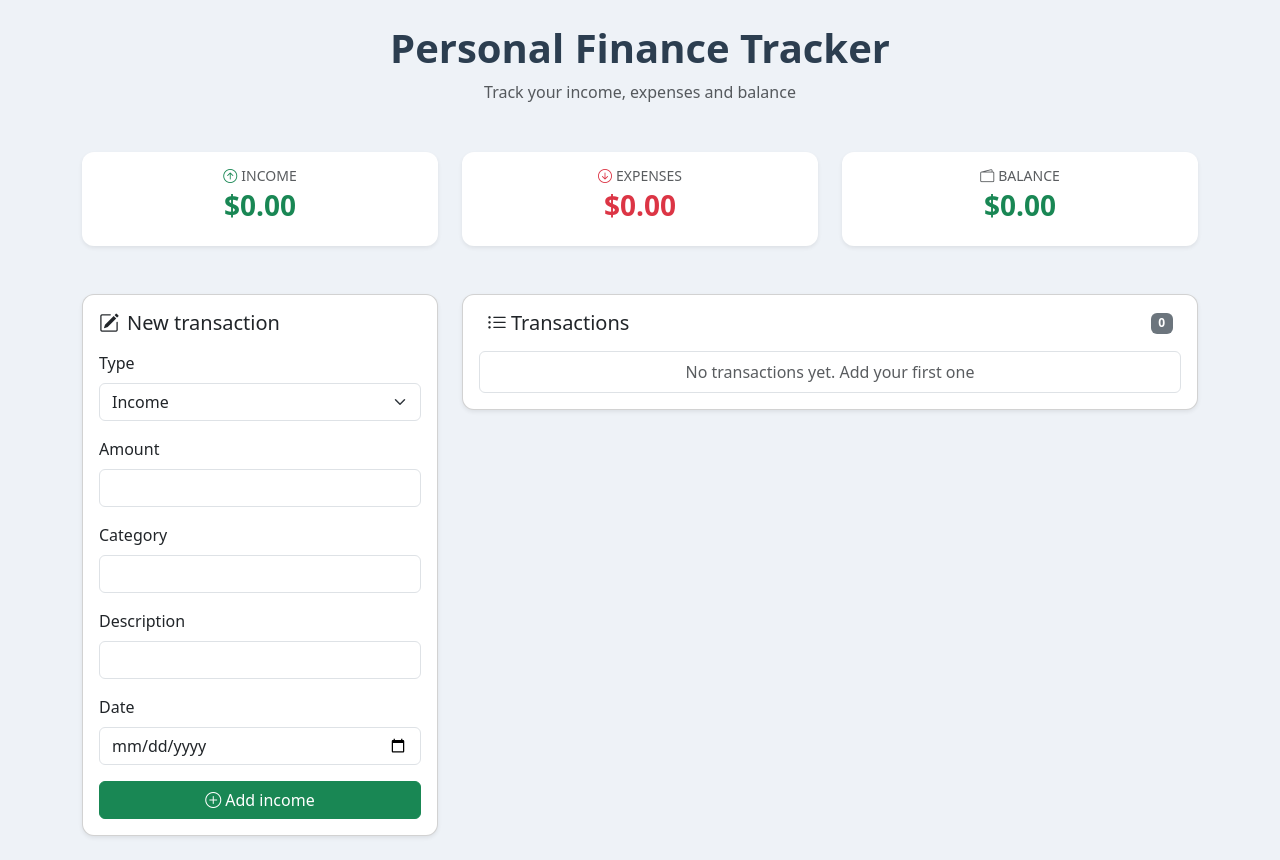
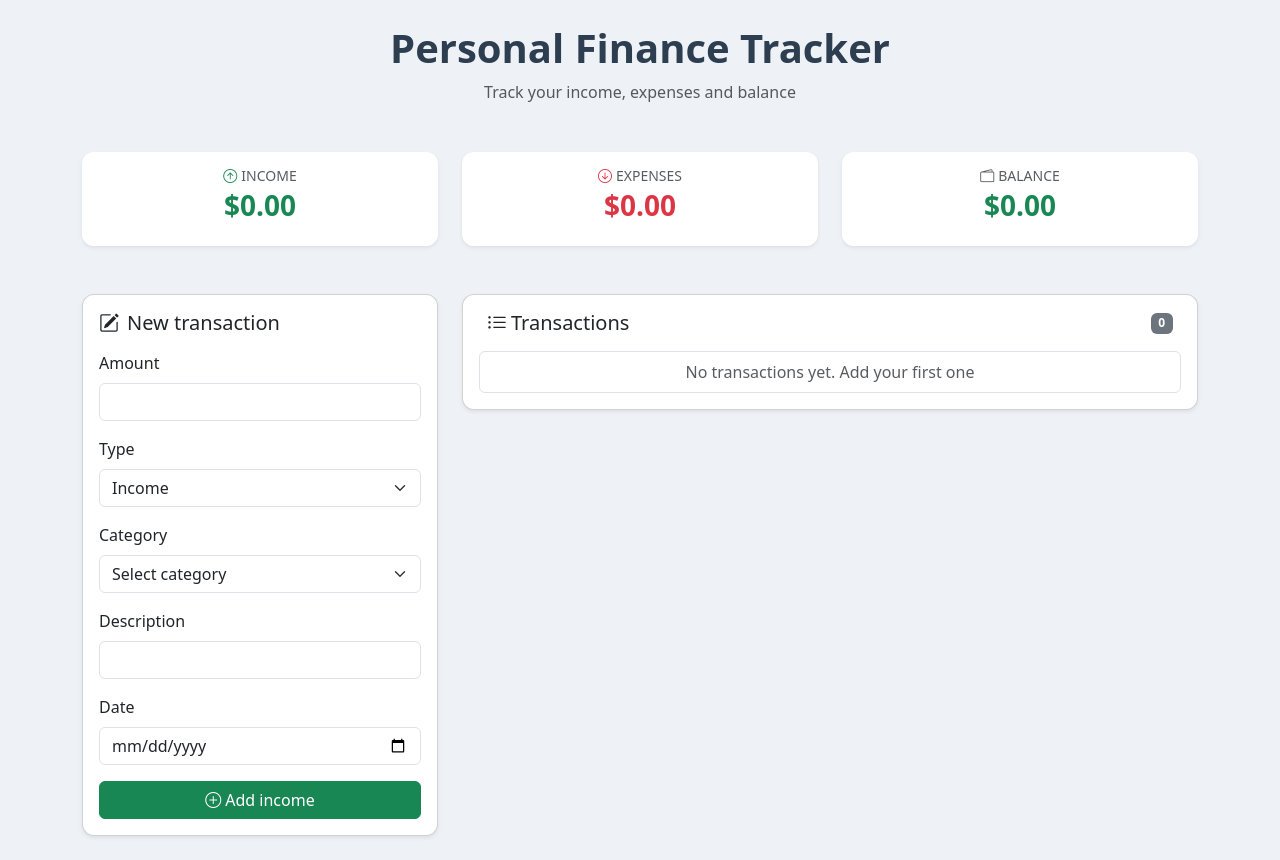
Before and after one commit to CamilaZV/financial-control-react, a React (Vite) app: page / in a window 1280 px wide. Built offline with nearby package versions, Linux system fonts and the light colour scheme.

Commit message:
feat: add dynamic category selection by transaction type

```diff
--- a/src/components/transactions/TransactionForm.jsx
+++ b/src/components/transactions/TransactionForm.jsx
@@ -1,4 +1,5 @@
-import { useState } from 'react';
+import { useEffect, useState } from 'react';
+import { CATEGORIES } from '../../constants/categories';
 
 function TransactionForm({ onAddTransaction }) {
   const [type, setType] = useState('income');
@@ -6,6 +7,8 @@ function TransactionForm({ onAddTransaction }) {
   const [category, setCategory] = useState('');
   const [description, setDescription] = useState('');
   const [date, setDate] = useState('');
+
+  const availableCategories = CATEGORIES[type];
 
   const handleSubmit = (e) => {
     e.preventDefault();
@@ -29,6 +32,10 @@ function TransactionForm({ onAddTransaction }) {
     setType('income');
   };
 
+  useEffect(() => {
+    setCategory('');
+  }, [type]);
+
   const buttonClass = type === 'income' ? 'btn-success' : 'btn-danger';
 
   const buttonIcon = type === 'income' ? 'bi-plus-circle' : 'bi-dash-circle';
@@ -40,6 +47,14 @@ function TransactionForm({ onAddTransaction }) {
           <i className="bi bi-pencil-square me-2"></i>New transaction
         </h5>
         <form onSubmit={handleSubmit}>
+          <label className="form-label">Amount</label>
+          <input
+            type="number"
+            value={amount}
+            onChange={(e) => setAmount(e.target.value)}
+            className="form-control mb-3"
+          />
+
           <label className="form-label">Type</label>
           <select
             name="type"
@@ -51,21 +66,21 @@ function TransactionForm({ onAddTransaction }) {
             <option value="expense">Expense</option>
           </select>
 
-          <label className="form-label">Amount</label>
-          <input
-            type="number"
-            value={amount}
-            onChange={(e) => setAmount(e.target.value)}
-            className="form-control mb-3"
-          />
-
           <label className="form-label">Category</label>
-          <input
-            type="text"
+          <select
+            name="category"
             value={category}
             onChange={(e) => setCategory(e.target.value)}
-            className="form-control mb-3"
-          />
+            className="form-select mb-3"
+            disabled={!availableCategories}
+          >
+            <option value="">Select category </option>
+            {availableCategories.map((cat) => (
+              <option key={cat} value={cat}>
+                {cat}
+              </option>
+            ))}
+          </select>
 
           <label className="form-label">Description</label>
           <input
--- a/src/constants/categories.js
+++ b/src/constants/categories.js
@@ -1,14 +1,14 @@
-const categories = [
-  'housing',
-  'transport',
-  'healthcare',
-  'utilities',
-  'entertainment',
-  'shopping',
-  'dining out',
-  'salary',
-  'freelance',
-  'investments',
-  'gifts',
-  'bonus',
-];
+export const CATEGORIES = {
+  income: ['Salary', 'Freelance', 'Investments', 'Gifts', 'Bonus', 'Other'],
+  expense: [
+    'Rent',
+    'Transport',
+    'Health',
+    'Utilities',
+    'Entertainment',
+    'Shopping',
+    'Food',
+    'School',
+    'Other',
+  ],
+};
```
